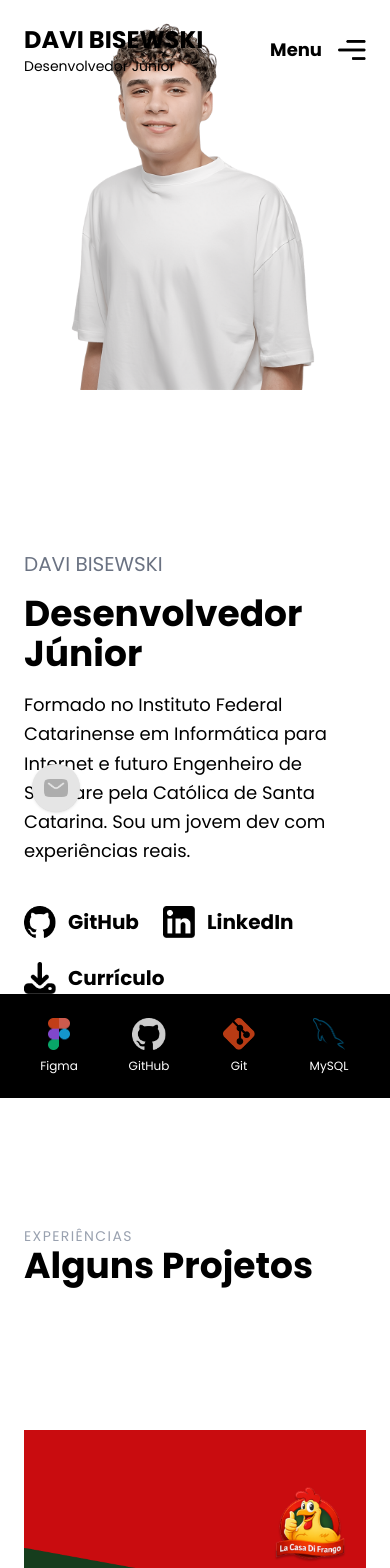
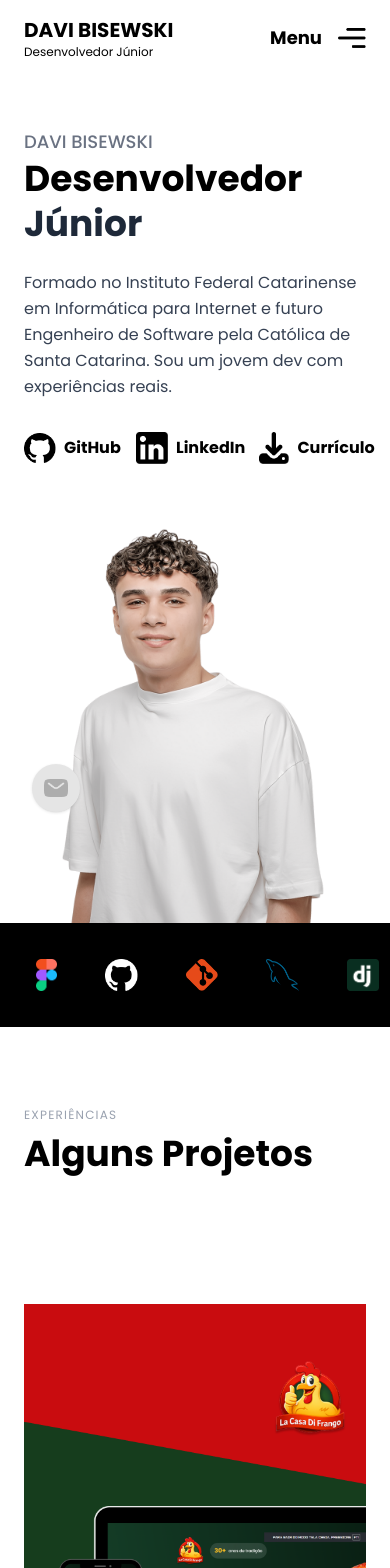
Before and after one commit to DaviBisewski/portfolio, a React (Vite) app: page / in a window 390 px wide. Shown: the top 1568 px of the page. Built offline with nearby package versions, Linux system fonts and the light colour scheme.

Commit message:
feat: aprimorar responsividade e animações em componentes, ajustar estilos e margens

```diff
--- a/src/components/Header.jsx
+++ b/src/components/Header.jsx
@@ -2,6 +2,7 @@ import MenuIcon from '../assets/img/menu.png';
 
 export default function Header({ onMenuClick }) {
 
+  // Lógica para rolar a página até o topo suavemente
   const scrollToTop = () => {
     window.scrollTo({
       top: 0,
@@ -10,21 +11,21 @@ export default function Header({ onMenuClick }) {
   };
 
   return (
-    <header className="fixed top-0 left-0 w-full z-50">
+    // Header fixo com fundo translúcido (glassmorphism) em telas menores
+    <header className="fixed top-0 left-0 w-full z-50 bg-white/70 backdrop-blur-md md:bg-transparent md:backdrop-blur-none">
 
-      {/* WRAPPER FLEX FULL WIDTH */}
-      <div className="flex items-center justify-between px-6 lg:px-16 py-6">
+      {/* Container principal com espaçamento responsivo */}
+      <div className="flex items-center justify-between px-6 lg:px-16 py-4 md:py-6">
 
-        {/* LOGO / NAME - Alterado para cinza fixo conforme solicitado */}
+        {/* Identidade Visual / Logo */}
         <div
           onClick={scrollToTop}
           className="leading-tight cursor-pointer group text-black"
         >
-          <p className="reveal font-bold text-2xl transition-colors duration-300 group-hover:text-gray-400">
+          <p className="reveal font-bold text-xl md:text-2xl transition-colors duration-300 group-hover:text-gray-400">
             DAVI BISEWSKI
           </p>
-
-          <p className="reveal text-sm transition-colors duration-300 group-hover:text-gray-400">
+          <p className="reveal text-xs md:text-sm transition-colors duration-300 group-hover:text-gray-400">
             Desenvolvedor Júnior
           </p>
         </div>
@@ -42,9 +43,7 @@ export default function Header({ onMenuClick }) {
             className="reveal w-7 h-5 transition-all duration-300 group-hover:h-7"
           />
         </button>
-
       </div>
-
     </header>
   );
 }
--- a/src/components/Hero.jsx
+++ b/src/components/Hero.jsx
@@ -11,6 +11,7 @@ import { heroImageAnimation } from "../animations/heroImageAnimation";
 export default function Hero() {
   const heroImageRef = useRef(null);
 
+  // Lógica para inicializar animação da imagem se o usuário não preferir movimento reduzido
   useEffect(() => {
     if (!heroImageRef.current) return;
 
@@ -43,12 +44,12 @@ export default function Hero() {
   ];
 
   return (
-    <section className="relative min-h-screen overflow-hidden">
-      {/* TEXTO DECORATIVO */}
+    <section className="relative min-h-screen flex flex-col justify-between overflow-hidden bg-white">
+
+      {/* Texto decorativo de fundo - Ajustado para não quebrar no mobile */}
       <span
         aria-hidden
-        className="
-          hidden lg:block
+        className="hidden lg:block
           absolute
           top-32
           left-1/2 -translate-x-1/2
@@ -57,33 +58,31 @@ export default function Hero() {
           text-inner-shadow
           opacity-[0.2]
           whitespace-nowrap
-          select-none pointer-events-none
-        "
+          select-none pointer-events-none"
       >
         Dev Júnior
       </span>
 
-      {/* CONTAINER DA HERO (1300px) */}
-      <div className="relative z-10 container mx-auto px-6 lg:px-10">
-        <div className="grid grid-cols-1 lg:grid-cols-2 min-h-screen">
-          {/* TEXTO */}
-          <div
-            className="relative z-10 flex flex-col gap-4 max-w-xl order-2 lg:order-1
-                pt-40 lg:pt-90 2xl:pt-120"
-          >
-            <p className="reveal text-xl text-gray-500">DAVI BISEWSKI</p>
+      {/* Container Principal */}
+      <div className="relative z-10 container mx-auto px-6 lg:px-10 flex-grow flex flex-col lg:grid lg:grid-cols-2">
 
-            <h1 className="reveal text-4xl md:text-7xl font-bold">
-              Desenvolvedor Júnior
+        {/* Seção de Conteúdo (Texto e Links) */}
+        <div className="flex flex-col justify-center pt-32 pb-10 lg:py-0 order-1 2xl:mt-90">
+          <div className="max-w-xl">
+            <p className="reveal text-lg md:text-xl text-gray-500 font-medium ">DAVI BISEWSKI</p>
+
+            <h1 className="reveal text-4xl md:text-7xl font-bold leading-tight mb-6">
+              Desenvolvedor <span className="text-gray-800">Júnior</span>
             </h1>
 
-            <p className="reveal text-lg leading-relaxed">
+            <p className="reveal text-base md:text-lg leading-relaxed text-gray-700 mb-8">
               Formado no Instituto Federal Catarinense em Informática para
               Internet e futuro Engenheiro de Software pela Católica de Santa
               Catarina. Sou um jovem dev com experiências reais.
             </p>
 
-            <div className="flex flex-wrap gap-6 mt-6">
+            {/* Links Sociais */}
+            <div className="flex flex-nowrap md:flex-wrap items-center gap-6 md:gap-6 mt-6">
               {socialLinks.map((item) => (
                 <SocialButton
                   key={item.label}
@@ -95,9 +94,10 @@ export default function Hero() {
               ))}
             </div>
           </div>
+        </div>
 
-          {/* IMAGEM */}
-          <div className="relative z-20 flex justify-center lg:justify-end items-end order-1 lg:order-2">
+        {/* Seção da Imagem - Agora abaixo no mobile e grudada no bottom */}
+        <div className="relative flex justify-center lg:justify-end items-end order-2 mt-auto">
           <img
             ref={heroImageRef}
             src={HeroImage}
@@ -105,19 +105,21 @@ export default function Hero() {
             className="
               reveal
               pointer-events-none
-                -translate-y-6
-                w-[260px]
-                sm:w-[320px]
-                md:w-[380px]
-                lg:w-[400px]
-                xl:w-[540px]
+              w-[280px]
+              sm:w-[350px]
+              md:w-[420px]
+              lg:w-[450px]
+              xl:w-[580px]
+              object-contain
+              block
             "
+            style={{ marginBottom: '-1px' }} // Garante que não haja frestas no fundo
           />
         </div>
       </div>
-      </div>
-      {/* SCROLL INDICATOR */}
-      <div className="hidden md:block absolute lg:bottom-25 2xl:bottom-8 left-1/2 -translate-x-1/2 z-20">
+
+      {/* Indicador de Scroll - Oculto em telas muito pequenas para não sobrepor a imagem */}
+      <div className="hidden lg:block absolute bottom-10 left-1/2 -translate-x-1/2 z-30">
         <div className="mouse-indicator">
           <span className="wheel"></span>
         </div>
--- a/src/components/ProjectSection.jsx
+++ b/src/components/ProjectSection.jsx
@@ -31,7 +31,7 @@ export default function ProjectsSection() {
   ];
 
   return (
-    <section id="projetos" className="max-w-[1300px] mx-auto px-6 py-24">
+    <section id="projetos" className="container mx-auto px-6 py-24">
 
       <div
         className="
--- a/src/components/SectionTittle.jsx
+++ b/src/components/SectionTittle.jsx
@@ -1,11 +1,15 @@
 export default function SectionTitle({ small, big }) {
   return (
-    <div className="container mt-20 py-12">
-      <p className="text-gray-400 uppercase tracking-widest text-sm reveal ">
+    // Container com margem e preenchimento reduzidos no mobile para melhor aproveitamento de tela
+    <div className="container mx-auto px-6 lg:px-10 mt-12 md:mt-20 py-8 md:py-12">
+
+      {/* Subtítulo em caixa alta com rastreamento de letras */}
+      <p className="text-gray-400 uppercase tracking-widest text-xs md:text-sm reveal mb-2">
         {small}
       </p>
 
-      <h2 className="text-4xl md:text-7xl font-bold reveal ">
+      {/* Título principal com ajuste de escala responsiva */}
+      <h2 className="text-4xl md:text-7xl font-bold reveal leading-tight">
         {big}
       </h2>
     </div>
--- a/src/components/SocialButton.jsx
+++ b/src/components/SocialButton.jsx
@@ -5,15 +5,17 @@ export default function SocialButton({ href, icon, label, download = false }) {
       download={download}
       target={!download ? "_blank" : undefined}
       rel="noopener noreferrer"
-      className="hover:scale-105 transition-all duration-300"
+      className="hover:scale-105 transition-all duration-300 block w-fit"
     >
-      <div className="group relative flex items-center gap-3 w-fit">
+      <div className="group relative flex items-center gap-2 md:gap-3 w-fit">
 
-        <img src={icon} alt={label} className="reveal w-8 h-8" />
+        {/* Ícone: w-6 no mobile, w-8 no desktop */}
+        <img src={icon} alt={label} className="reveal w-8 h-8 md:w-8 md:h-8 object-contain" />
 
-        <p className="reveal text-xl font-bold">{label}</p>
+        {/* Texto: text-base no mobile, text-xl no desktop */}
+        <p className="reveal text-base md:text-xl font-bold whitespace-nowrap">{label}</p>
 
-        {/* LINHA ANIMADA */}
+        {/* Linha animada de sublinhado */}
         <span
           className="
             absolute -bottom-1 left-0
--- a/src/components/TechBar.jsx
+++ b/src/components/TechBar.jsx
@@ -1,6 +1,4 @@
 import { useState } from "react";
-
-
 
 import Figma from "../assets/img/figma.png";
 import Github from "../assets/img/githubwhite.png";
@@ -27,11 +25,13 @@ const techs = [
 export default function TechBar() {
   const [activeTech, setActiveTech] = useState(null);
 
+  // Lógica para alterar o cursor do mouse para o ícone da tecnologia selecionada
   const handleCursorChange = (icon) => {
     document.body.style.cursor = `url(${icon}) 16 16, auto`;
     setActiveTech(icon);
   };
 
+  // Reseta o cursor para o padrão do sistema
   const resetCursor = () => {
     document.body.style.cursor = "auto";
     setActiveTech(null);
@@ -42,18 +42,38 @@ export default function TechBar() {
       className="relative w-full bg-black py-6 z-30"
       onClick={resetCursor}
     >
-
-      {/* DESKTOP */}
+      {/*
+        Container de tecnologias:
+        - Desktop: Grid centralizado
+        - Mobile: Slider horizontal com scroll escondido
+      */}
+      <div className="max-w-[1300px] mx-auto">
         <div
-        className="tech-reveal hidden lg:flex max-w-[1300px] mx-auto justify-center gap-6"
-        onClick={(e) => e.stopPropagation()} // impede reset ao clicar em botão
+          className="
+            flex items-center gap-6 px-6
+            overflow-x-auto lg:overflow-visible
+            lg:justify-center
+            scrollbar-hide
+          "
+          style={{
+            msOverflowStyle: 'none',  /* IE and Edge */
+            scrollbarWidth: 'none'    /* Firefox */
+          }}
+          onClick={(e) => e.stopPropagation()}
         >
+          {/* Estilo inline para esconder scrollbar no Chrome/Safari */}
+          <style>{`
+            .scrollbar-hide::-webkit-scrollbar {
+              display: none;
+            }
+          `}</style>
 
           {techs.map((tech) => (
             <button
               key={tech.name}
               onClick={() => handleCursorChange(tech.icon)}
               className={`
+                flex-shrink-0
                 cursor-pointer
                 p-3 rounded-xl
                 transition-all duration-300
@@ -62,41 +82,16 @@ export default function TechBar() {
                 ${activeTech === tech.icon ? "bg-white/20 scale-110" : ""}
               `}
             >
-
               <img
                 src={tech.icon}
                 alt={tech.name}
-              className="reveal tech-item h-10 pointer-events-none "
+                className="reveal tech-item h-8 md:h-10 pointer-events-none opacity-80 hover:opacity-100 transition-opacity"
               />
+
             </button>
           ))}
-
-      </div>
-
-      {/* MOBILE */}
-      <div className="lg:hidden overflow-x-auto">
-        <div className="flex gap-5 px-6 w-max">
-
-          {techs.map((tech) => (
-            <div
-              key={tech.name}
-              className="flex flex-col items-center min-w-[70px]"
-            >
-              <img
-                src={tech.icon}
-                alt={tech.name}
-                className="h-8 opacity-80"
-              />
-
-              <span className="text-white text-xs mt-2">
-                {tech.name}
-              </span>
-            </div>
-          ))}
-
         </div>
       </div>
-
     </section>
   );
 }
```
Also changed, not shown: src/components/Map.jsx (+20 -14 lines), src/components/SkillComponent.jsx (+28 -5 lines). Lines whose indentation alone changed are shown as unchanged.
